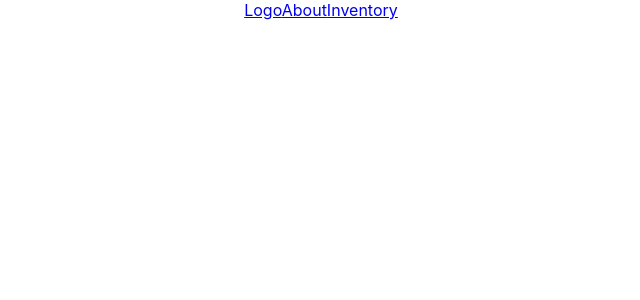
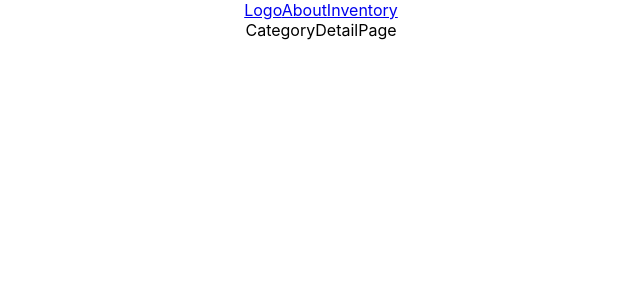
Before and after one commit to lehelen19/inventory-frontend, a React (Create React App) app: page /categories/1 in a window 1280 px wide. Before the commit this address had no page. Shown: the top 300 px of the page, without its empty margins (319-959 px from the left). Built offline with nearby package versions, Linux system fonts and the light colour scheme.

Commit message:
Create CategoryDetailPage and add Route in App

```diff
--- a/src/pages/App/App.js
+++ b/src/pages/App/App.js
@@ -4,6 +4,7 @@ import HomePage from '../HomePage/HomePage';
 import Navbar from '../../components/NavBar/NavBar';
 import InventoryPage from '../InventoryPage/InventoryPage';
 import AboutPage from '../AboutPage/AboutPage';
+import CategoryDetailPage from '../CategoryDetailPage/CategoryDetailPage';
 
 function App() {
   return (
@@ -12,8 +13,12 @@ function App() {
       <>
         <Routes>
           <Route path="/" element={<HomePage />}></Route>
+          <Route path="/about" element={<AboutPage />}></Route>
           <Route path="/categories" element={<InventoryPage />}></Route>
-          <Route path="/about" element={<AboutPage />}></Route>
+          <Route
+            path="/categories/:id"
+            element={<CategoryDetailPage />}
+          ></Route>
         </Routes>
       </>
     </div>
--- /dev/null
+++ b/src/pages/CategoryDetailPage/CategoryDetailPage.js
@@ -0,0 +1,5 @@
+const CategoryDetailPage = () => {
+  return <div>CategoryDetailPage</div>;
+};
+
+export default CategoryDetailPage;
```
